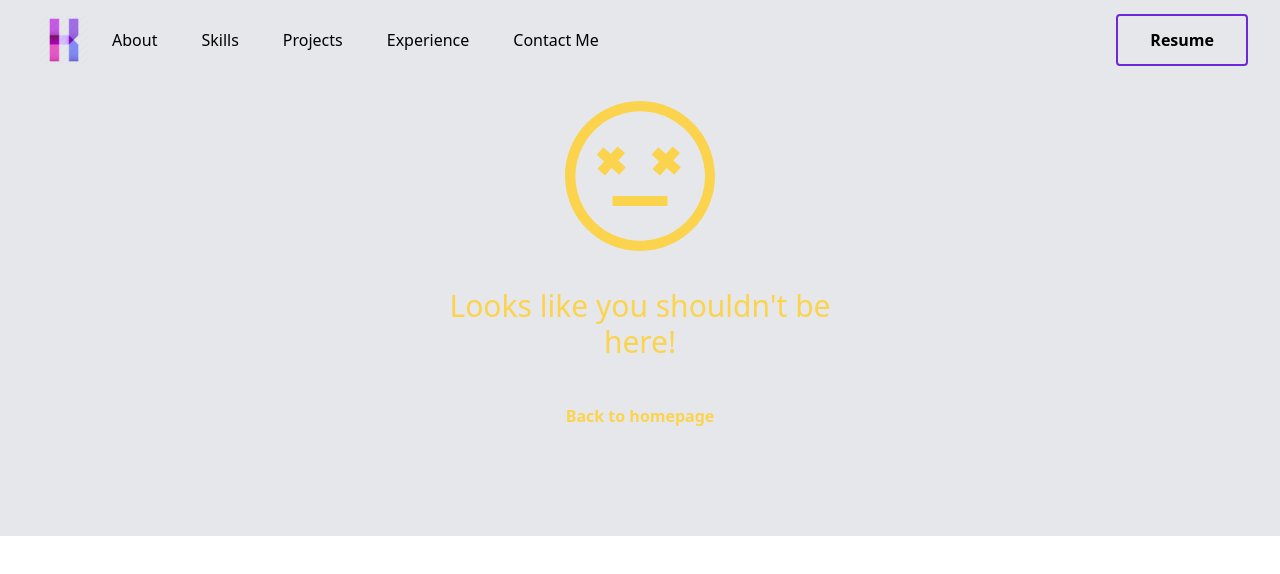
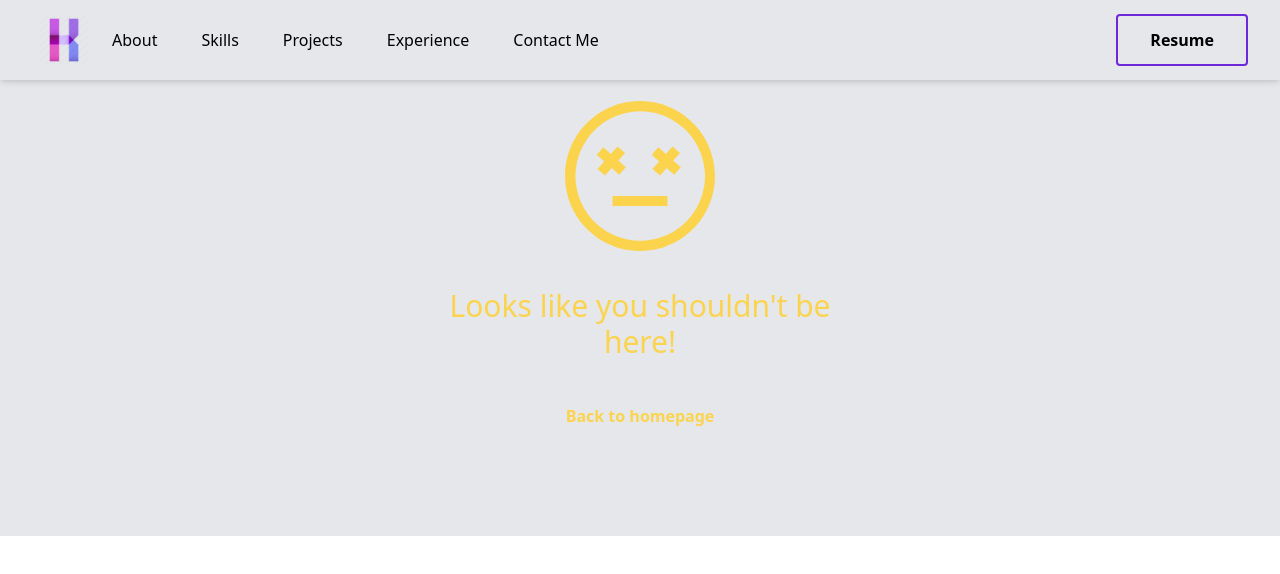
Before and after one commit to kaustuvkaran01/portfolio, a React app in the folder portfolio-v1/: page /contact in a window 1280 px wide. Built offline with nearby package versions, Linux system fonts and the light colour scheme.

Commit message:
chore: refactor nav

```diff
--- a/portfolio-v1/src/components/Navbar.js
+++ b/portfolio-v1/src/components/Navbar.js
@@ -7,10 +7,9 @@ import logo from "../images/site-logo.png";
 import Sidebar from "./Sidebar/Sidebar";
 
 export default function Navbar() {
-  const bg = "bg-gray-200"
   return (
     <div>
-        <header className="px-8 text-basic-blue bg-gray-200 fixed z-50 pt-2 w-full">
+        <header className="px-8 text-basic-blue bg-gray-200 fixed z-50 py-2 w-full shadow-md">
         <div className="container flex justify-between h-16 mx-auto">
           <div className="flex">
             <Link to="/" className="flex items-center p-2">
--- a/portfolio-v1/src/components/SideProjects.js
+++ b/portfolio-v1/src/components/SideProjects.js
@@ -61,7 +61,7 @@ export default function SideProjects() {
                 {projects.map(project => {
                   return (
                     <div class="p-4 lg:w-1/3">
-                      <div class="h-full bg-gray-100 bg-opacity-75 px-8 pt-16 pb-24 rounded-lg overflow-hidden text-center relative shadow-lg lg:shadow-xl">
+                      <div class="h-full bg-gray-100 bg-opacity-75 px-8 pt-16 pb-24 rounded-lg overflow-hidden text-center relative shadow-lg lg:shadow-2xl">
                         {/* <h2 class="tracking-widest text-xs title-font font-medium text-gray-400 mb-1">CATEGORY</h2> */}
                         <h1 class="title-font sm:text-2xl text-xl font-medium text-gray-900 mb-3">
                           {project.title}
```
